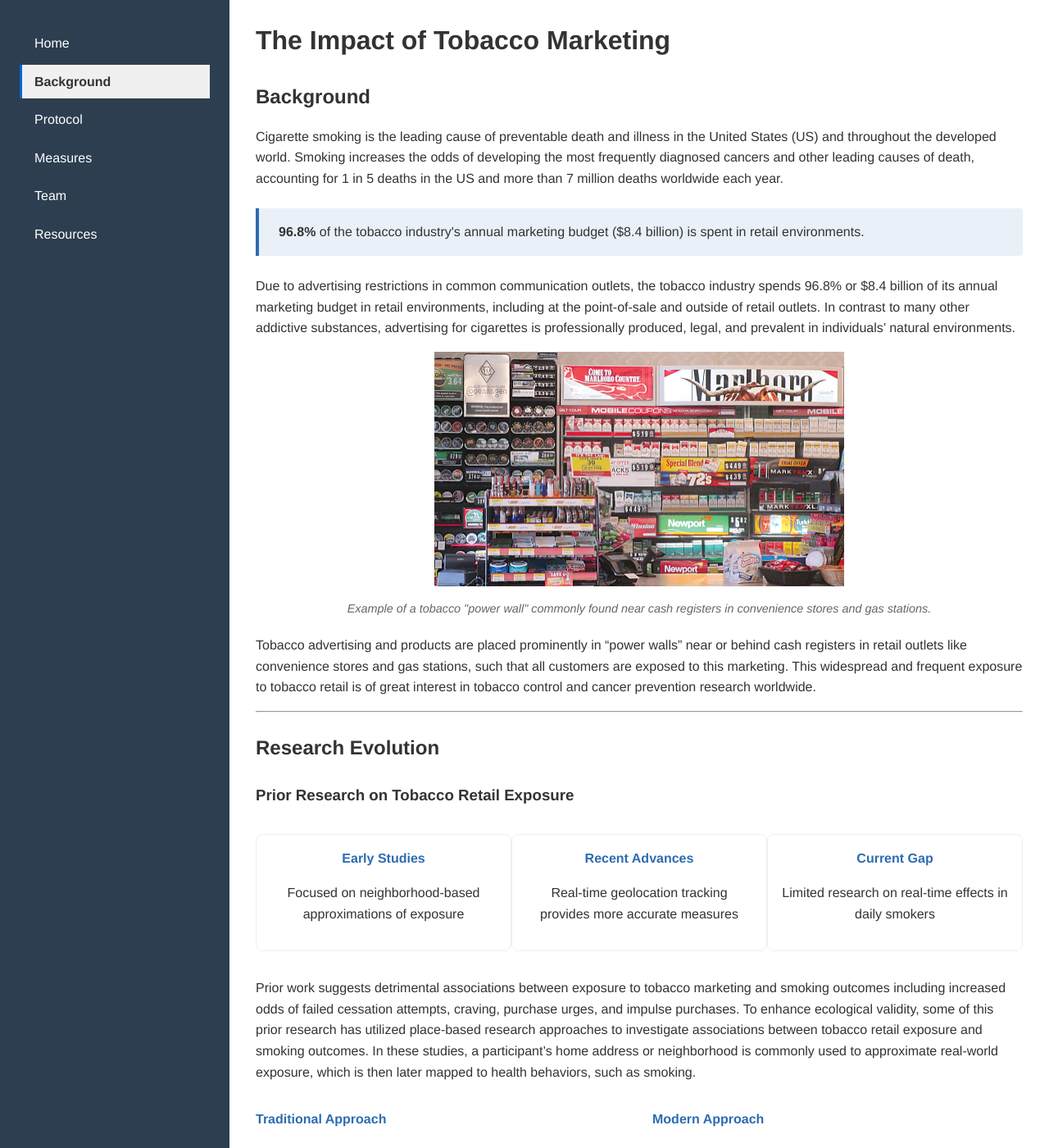
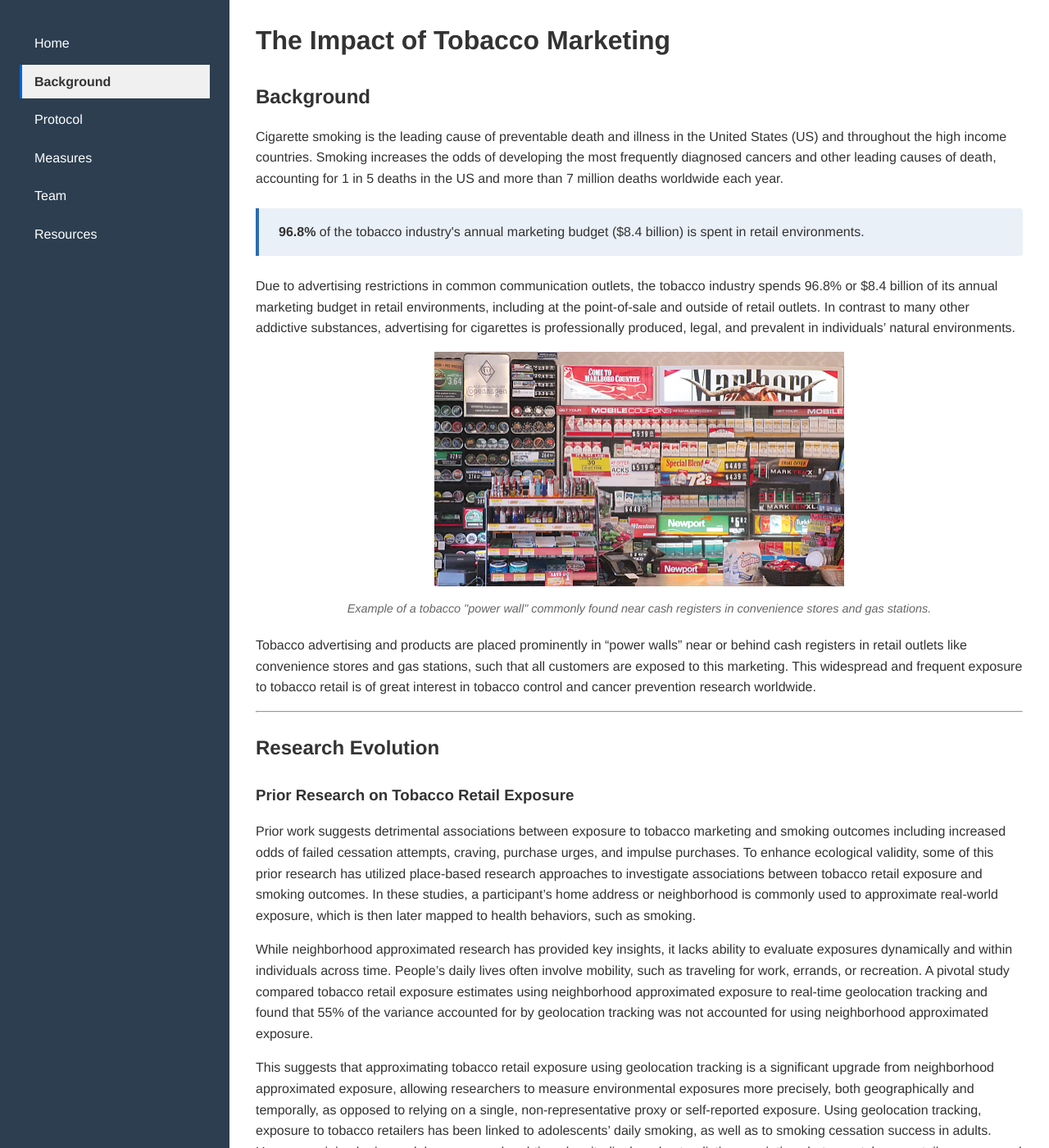
Before and after one commit to cnlab/geo-remote-website, a Jekyll site: the page built from docs/introduction/index.md, in a window 1280 px wide and 1400 px high. Shown: the whole window at 82% size. Built offline with Jekyll 4.4.1, drawn with Linux system fonts in a browser that asks for light colours; some of the changed text lies outside the part shown.

Commit message:
NC updates round 1
Line edits to several pages of the website

```diff
--- a/docs/introduction/index.md
+++ b/docs/introduction/index.md
@@ -7,7 +7,7 @@ title: Understanding Tobacco Marketing in Retail Environments
 
 ## Background {#background}
 
-Cigarette smoking is the leading cause of preventable death and illness in the United States (US) and throughout the developed world. Smoking increases the odds of developing the most frequently diagnosed cancers and other leading causes of death, accounting for 1 in 5 deaths in the US and more than 7 million deaths worldwide each year.
+Cigarette smoking is the leading cause of preventable death and illness in the United States (US) and throughout the high income countries. Smoking increases the odds of developing the most frequently diagnosed cancers and other leading causes of death, accounting for 1 in 5 deaths in the US and more than 7 million deaths worldwide each year.
 
 <div class="highlight-box">
   <p><strong>96.8%</strong> of the tobacco industry's annual marketing budget ($8.4 billion) is spent in retail environments.</p>
@@ -27,33 +27,7 @@ Tobacco advertising and products are placed prominently in "power walls" near or
 
 ### Prior Research on Tobacco Retail Exposure {#prior-research}
 
-<div class="research-timeline">
-  <div class="timeline-item">
-    <span class="timeline-marker">Early Studies</span>
-    <p>Focused on neighborhood-based approximations of exposure</p>
-  </div>
-  <div class="timeline-item">
-    <span class="timeline-marker">Recent Advances</span>
-    <p>Real-time geolocation tracking provides more accurate measures</p>
-  </div>
-  <div class="timeline-item">
-    <span class="timeline-marker">Current Gap</span>
-    <p>Limited research on real-time effects in daily smokers</p>
-  </div>
-</div>
-
 Prior work suggests detrimental associations between exposure to tobacco marketing and smoking outcomes including increased odds of failed cessation attempts, craving, purchase urges, and impulse purchases. To enhance ecological validity, some of this prior research has utilized place-based research approaches to investigate associations between tobacco retail exposure and smoking outcomes. In these studies, a participant’s home address or neighborhood is commonly used to approximate real-world exposure, which is then later mapped to health behaviors, such as smoking.
-
-<div class="side-by-side">
-  <div>
-    <h4>Traditional Approach</h4>
-    <p>In these studies, a participant's home address or neighborhood is commonly used to approximate real-world exposure, which is then later mapped to health behaviors, such as smoking.</p>
-  </div>
-  <div>
-    <h4>Modern Approach</h4>
-    <p>Geolocation tracking captures 55% more variance in exposure than neighborhood approximation methods, allowing for precise temporal and geographic measurement.</p>
-  </div>
-</div>
 
 While neighborhood approximated research has provided key insights, it lacks ability to evaluate exposures dynamically and within individuals across time. People’s daily lives often involve mobility, such as traveling for work, errands, or recreation. A pivotal study compared tobacco retail exposure estimates using neighborhood approximated exposure to real-time geolocation tracking and found that 55% of the variance accounted for by geolocation tracking was not accounted for using neighborhood approximated exposure.
 
```
Also changed, not shown: docs/protocol/index.md (+8 -17 lines).
